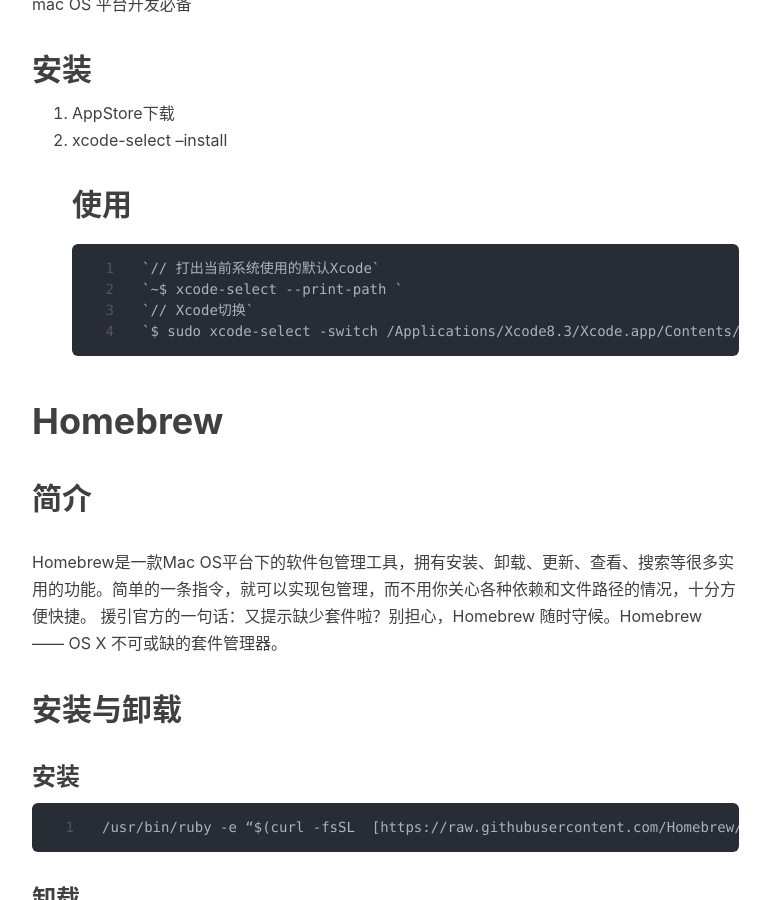
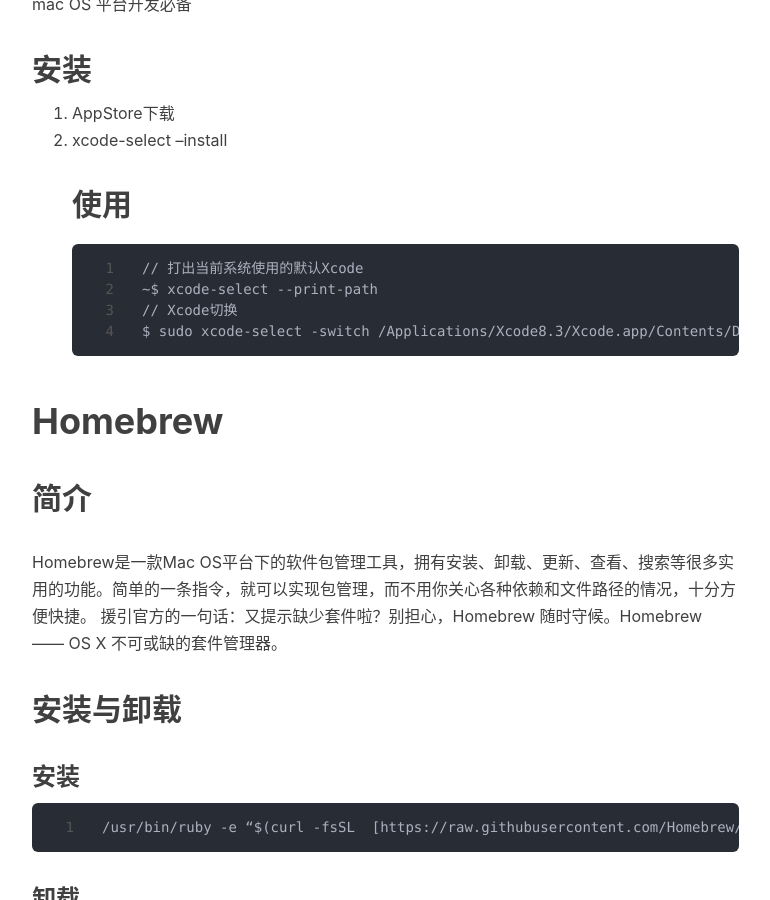
Before and after one commit to bitnpc/bitnpc.github.io, a Jekyll site: the page built from _posts/2014-07-01-macOS开发环境配置.md, in a window 1280 px wide and 900 px high, scrolled down 668 px. Shown: the whole window, without its empty margins (233-1003 px from the left). Built offline with Jekyll 4.4.1, drawn with Linux system fonts in a browser that asks for light colours; nearby versions of some CDN libraries; comment, search, counter and statistics services are not loaded; some of the changed text lies outside the part shown.

Commit message:
Fix markup

````diff
--- a/_posts/2014-07-01-macOS开发环境配置.md
+++ b/_posts/2014-07-01-macOS开发环境配置.md
@@ -16,10 +16,10 @@ mac OS 平台开发必备
 2. xcode-select --install
 ## 使用
 ```
-`// 打出当前系统使用的默认Xcode`
-`~$ xcode-select --print-path `
-`// Xcode切换`
-`$ sudo xcode-select -switch /Applications/Xcode8.3/Xcode.app/Contents/Developer`
+// 打出当前系统使用的默认Xcode
+~$ xcode-select --print-path
+// Xcode切换
+$ sudo xcode-select -switch /Applications/Xcode8.3/Xcode.app/Contents/Developer
 ```
 
 # Homebrew
@@ -37,46 +37,56 @@ Homebrew是一款Mac OS平台下的软件包管理工具，拥有安装、卸载
 ```
 ruby -e “$(curl -fsSL  [https://raw.githubusercontent.com/Homebrew/install/master/uninstall](https://raw.githubusercontent.com/Homebrew/install/master/uninstall) )”
 ```
+
 ### 基本使用
 安装任意包
 ```
 $ brew install <packageName>
 ```
+
 卸载任意包
 ```
 $ brew uninstall <packageName>
 ```
+
 查看已安装包列表
 ```
 $ brew list
 ```
+
 更新homebrew
 ```
 $ brew update
 ```
+
 更新指定包
 ```
 $ brew upgrade <packageName>
 ```
+
 更新所有包
 ```
 $ brew upgrade
 ```
+
 ### 注意
 系统权限问题
-在Mac OS X 10.11系统之后，_usr_local/等系统目录下的文件读写是需要系统root权限的，以往的Homebrew安装如果没有指定安装路径，会默认安装在这些需要系统root用户读写权限的目录下，导致有些指令需要添加sudo前缀来执行，比如升级Homebrew需要：
+在Mac OS X 10.11系统之后，/usr/local/等系统目录下的文件读写是需要系统root权限的，以往的Homebrew安装如果没有指定安装路径，会默认安装在这些需要系统root用户读写权限的目录下，导致有些指令需要添加sudo前缀来执行，比如升级Homebrew需要：
 ```
 $ sudo brew update
 ```
+
 如果你不想每次都使用sudo指令，你有两种方法可以选择:
 1. 对_usr_local 目录下的文件读写进行root用户授权
 ```
 $ sudo chown -R $USER /usr/local
 ```
+
 2. （推荐）安装Homebrew时对安装路径进行指定，直接安装在不需要系统root用户授权就可以自由读写的目录下
 ```
 <install path> -e “$(curl -fsSL  [https://raw.githubusercontent.com/Homebrew/install/master/install](https://raw.githubusercontent.com/Homebrew/install/master/install) )”
 ```
+
 仓库源的问题
 由于众所周知的原因，使用默认源的安装速度可能会较慢。
 * 替换核心软件仓库
@@ -84,11 +94,13 @@ $ sudo chown -R $USER /usr/local
 cd “$(brew —repo)/Library/Taps/homebrew/homebrew-core”
 git remote set-url origin  [https://mirrors.ustc.edu.cn/homebrew-core.git](https://mirrors.ustc.edu.cn/homebrew-core.git)
 ```
+
 * 替换cask软件仓库
 ```
 cd “$(brew —repo)”/Library/Taps/caskroom/homebrew-cask
 git remote set-url origin  [https://mirrors.ustc.edu.cn/homebrew-cask.git](https://mirrors.ustc.edu.cn/homebrew-cask.git)
 ```
+
 * 替换Bottles源（homebrew预编译二进制软件包）
 ```
 // bash（默认shell）用户
@@ -98,15 +110,17 @@ source ~/.bash_profile
 echo 'export HOMEBREW_BOTTLE_DOMAIN=https://mirrors.ustc.edu.cn/homebrew-bottles' >> ~/.zshrc
 source ~/.zshrc
 ```
+
 参考：
 Homebrew 中文主页
- [https://brew.sh/index_zh-cn.html](https://brew.sh/index_zh-cn.html)
- Homebrew Bottles 源使用帮助
- [http://mirrors.ustc.edu.cn/help/homebrew-bottles.html](http://mirrors.ustc.edu.cn/help/homebrew-bottles.html)
- Homebrew Cask 源使用帮助
- [http://mirrors.ustc.edu.cn/help/homebrew-cask.git.html](http://mirrors.ustc.edu.cn/help/homebrew-cask.git.html)
- Homebrew Core 源使用帮助
- [http://mirrors.ustc.edu.cn/help/homebrew-core.git.html](http://mirrors.ustc.edu.cn/help/homebrew-core.git.html)
+[https://brew.sh/index_zh-cn.html](https://brew.sh/index_zh-cn.html)
+Homebrew Bottles 源使用帮助
+[http://mirrors.ustc.edu.cn/help/homebrew-bottles.html](http://mirrors.ustc.edu.cn/help/homebrew-bottles.html)
+Homebrew Cask 源使用帮助
+[http://mirrors.ustc.edu.cn/help/homebrew-cask.git.html](http://mirrors.ustc.edu.cn/help/homebrew-cask.git.html)
+Homebrew Core 源使用帮助
+[http://mirrors.ustc.edu.cn/help/homebrew-core.git.html](http://mirrors.ustc.edu.cn/help/homebrew-core.git.html)
+
 # RVM
 ## 简介
 RVM是一个便捷的多版本ruby环境的管理和切换工具 官网：https://rvm.io/
@@ -119,6 +133,7 @@ $ source ~/.bash_profile
 
 修改RVM源
 为了提高安装速度，修改 RVM，改用淘宝镜像源。参考: [http://ruby.taobao.org/](https://link.jianshu.com/?t=http://ruby.taobao.org/)
+
 ## 使用
 查看版本
 ```
@@ -126,42 +141,50 @@ rvm list known				#查看可安装的版本
 rvm install ruby-2.2.2		#安装ruby 2.2.2版本
 rvm list						#查询已经安装的ruby版本
 ```
+
 切换版本
 ```
 rvm use 2.2.0					#使用2.2.0版本
 rvm use 2.2.0 --default		#使用2.2.0版本，并设置该版本为默认版本
 ```
+
 卸载版本
 ```
 rvm remove 2.2.0				#卸载一个已安装版本
 ```
+
 ## 更新RVM
 ```
 rvm get stable
 ```
+
 # Git
 mac OS 自带Git
 或者手动安装
 ```
 $ brew install git
 ```
+
 配置用户名和邮件
 ```
 $ git config --global user.name "Your Name Here"
 $ git config --global user.email "your_email@youremail.com"
 ```
+
 配置SSH key
 ```
 $ cd ~/.ssh
 $ ls -al
 # Lists the files in your .ssh directory
 ```
+
 ```
 $ ssh-keygen -t rsa -C "your_email@example.com"
 # Creates a new ssh key, using the provided email as a label
 # Generating public/private rsa key pair.
 # Enter file in which to save the key (/Users/you/.ssh/id_rsa): [Press enter]
 ```
+
 设置merge工具（以Sublime为例）
 ```
 $ git config --global mergetool.sublime.cmd "subl -w \$MERGED"
````
